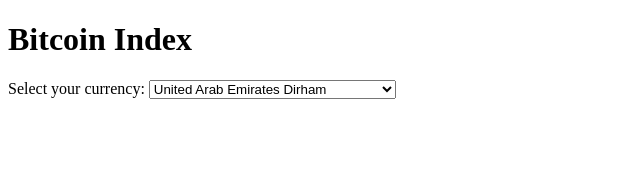
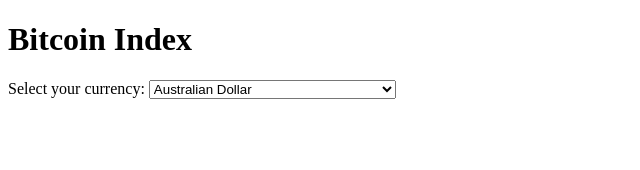
Before and after one commit to AnderDevitt/bitcoin-index, a React (Create React App) app: page / in a window 1280 px wide. Shown: the top 170 px of the page, without its empty margins (0-640 px from the left). Built offline with nearby package versions, Linux system fonts and the light colour scheme.

Commit message:
CurrencySelector handles the currency as state, changes the value of currency when a change is made in the selector

```diff
--- a/src/components/App.js
+++ b/src/components/App.js
@@ -4,6 +4,7 @@
 
 
 const App = () => {
+
   return (
     <div >
           <h1>Bitcoin Index</h1>
--- a/src/components/CurrencySelector.js
+++ b/src/components/CurrencySelector.js
@@ -1,13 +1,22 @@
 import currencies from '../data/supported-currencies.json'
-
+import React, {useState} from 'react'
 
 const CurrencySelector = () => {
+    // define state using hooks
+    const initialCurrency = "AUD"
+    const [currency, setCurrency] = useState(initialCurrency)
+
+    const handleCurrency = (value) => {
+        console.log(value)
+        setCurrency(value)
+    }
+
     return (
         <div>
             <span>Select your currency: </span>
-            <select>
+            <select value={currency} onChange={(e)=>{handleCurrency(e.target.value)}}>
                 {currencies.map(obj =>
-                    <option>{obj.country}</option>
+                    <option key={obj.currency} value={obj.currency}>{obj.country}</option>
                 )}
             </select>
         </div>
```
